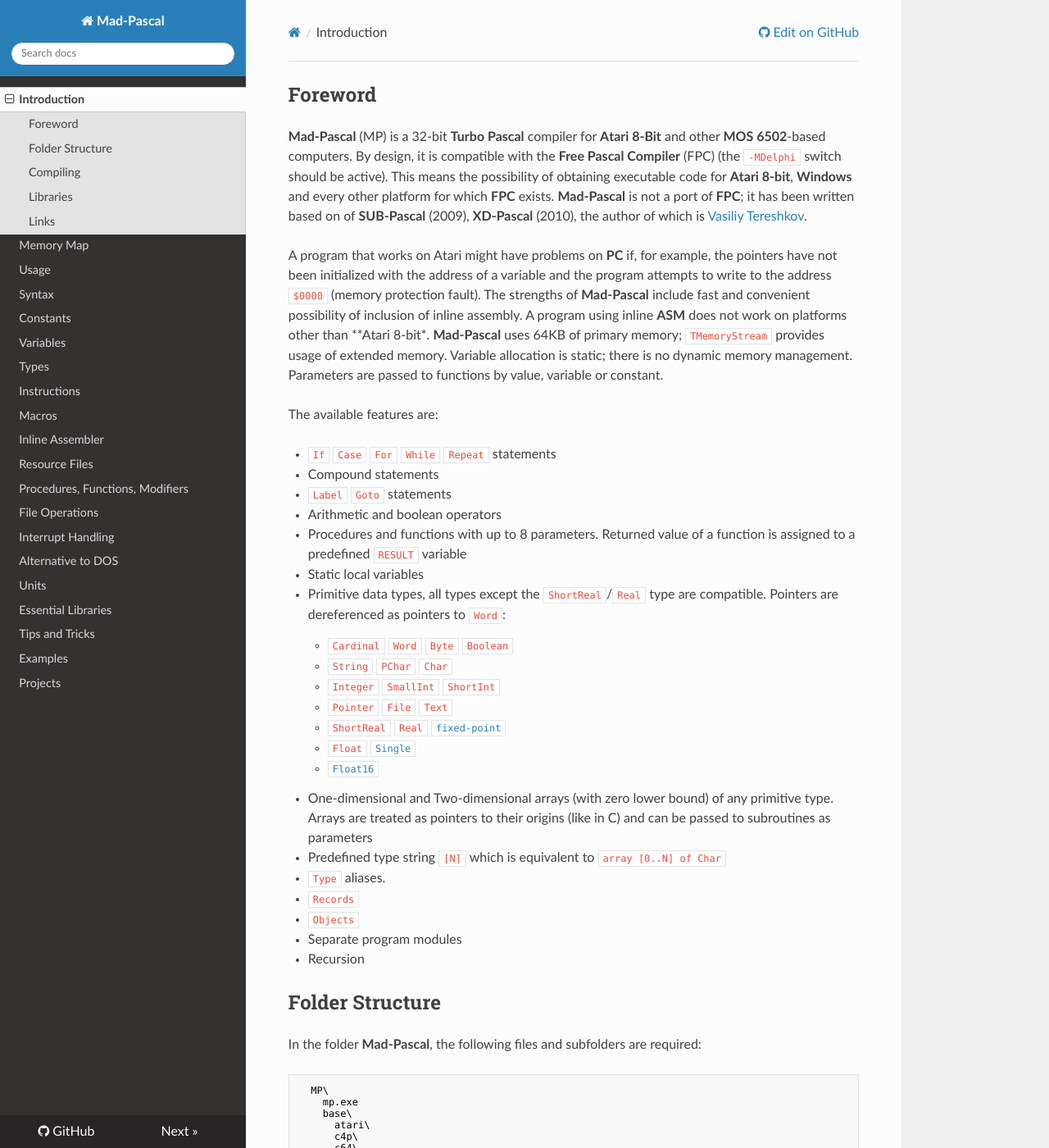
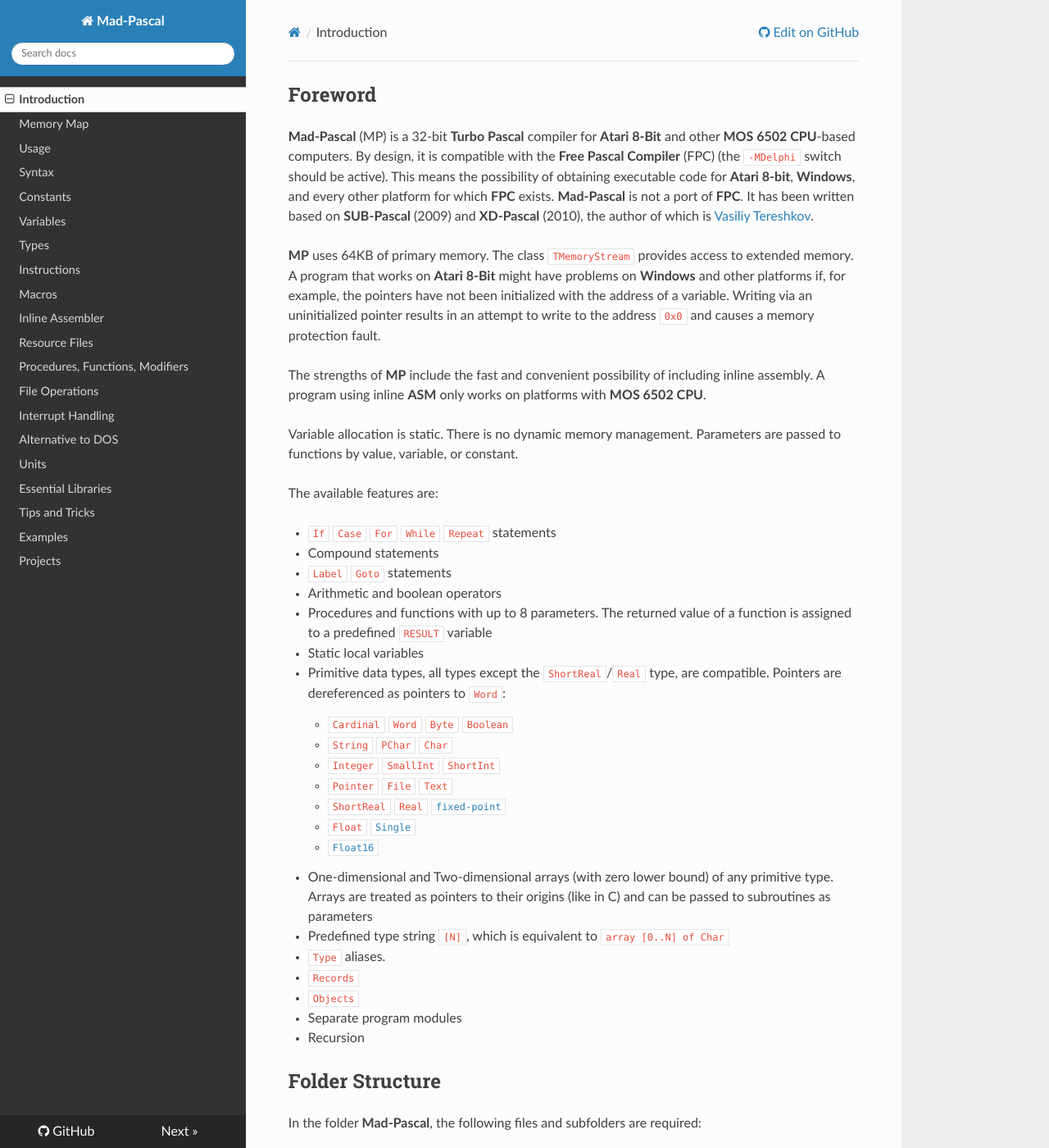
Before and after one commit to tebe6502/mad-pascal-en-mkdocs, an MkDocs documentation site: the page built from docs/introduction.md, in a window 1280 px wide and 1400 px high. Shown: the whole window at 82% size. Built offline with MkDocs 1.6.1, drawn with Linux system fonts in a browser that asks for light colours; nearby versions of some CDN libraries; some of the changed text lies outside the part shown.

Commit message:
Rework common  section for readme/introduction/index. Fix wording.

```diff
--- a/docs/introduction.md
+++ b/docs/introduction.md
@@ -1,11 +1,12 @@
-#
-
 ## Foreword
 
-**Mad-Pascal** (MP) is a 32-bit **Turbo Pascal** compiler for **Atari 8-Bit** and other **MOS 6502**-based computers. By design, it is compatible with the **Free Pascal Compiler** (FPC) (the `-MDelphi` switch should be active). This means the possibility of obtaining executable code for **Atari 8-bit**, **Windows** and every other platform for which **FPC** exists. **Mad-Pascal** is not a port of **FPC**; it has been written based on of **SUB-Pascal** (2009), **XD-Pascal** (2010), the author of which is [Vasiliy Tereshkov](mailto:vtereshkov@mail.ru).
+**Mad-Pascal** (MP) is a 32-bit **Turbo Pascal** compiler for **Atari 8-Bit** and other **MOS 6502 CPU**-based computers. By design, it is compatible with the **Free Pascal Compiler** (FPC) (the `-MDelphi` switch should be active). This means the possibility of obtaining executable code for **Atari 8-bit**, **Windows**, and every other platform for which **FPC** exists. **Mad-Pascal** is not a port of **FPC**. It has been written based on **SUB-Pascal** (2009) and **XD-Pascal** (2010), the author of which is [Vasiliy Tereshkov](mailto:vtereshkov@mail.ru).
 
-A program that works on Atari might have problems on **PC** if, for example, the pointers have not been initialized with the address of a variable and the program attempts to write to the address `$0000` (memory protection fault). The strengths of **Mad-Pascal** include fast and convenient possibility of inclusion of inline assembly. A program using inline **ASM** does not work on platforms other than **Atari 8-bit*. **Mad-Pascal** uses 64KB of primary memory; `TMemoryStream` provides usage of extended memory.
-Variable allocation is static; there is no dynamic memory management. Parameters are passed to functions by value, variable or constant.
+**MP** uses 64KB of primary memory. The class `TMemoryStream` provides access to extended memory. A program that works on **Atari 8-Bit** might have problems on **Windows** and other platforms if, for example, the pointers have not been initialized with the address of a variable. Writing via an uninitialized pointer results in an attempt to write to the address `0x0` and causes a memory protection fault.
+
+The strengths of **MP** include the fast and convenient possibility of including inline assembly. A program using inline **ASM** only works on platforms with **MOS 6502 CPU**.
+
+Variable allocation is static. There is no dynamic memory management. Parameters are passed to functions by value, variable, or constant.
 
 The available features are:
 
@@ -13,9 +14,9 @@
 * Compound statements
 * `Label` `Goto` statements
 * Arithmetic and boolean operators
-* Procedures and functions with up to 8 parameters. Returned value of a function is assigned to a predefined `RESULT` variable
+* Procedures and functions with up to 8 parameters. The returned value of a function is assigned to a predefined `RESULT` variable
 * Static local variables
-* Primitive data types, all types except the `ShortReal`/`Real` type are compatible. Pointers are dereferenced as pointers to `Word`:
+* Primitive data types, all types except the `ShortReal`/`Real` type, are compatible. Pointers are dereferenced as pointers to `Word`:
     * `Cardinal` `Word` `Byte` `Boolean`
     * `String` `PChar` `Char`
     * `Integer` `SmallInt` `ShortInt`
@@ -24,7 +25,7 @@
     * `Float` [`Single`](https://en.wikipedia.org/wiki/Single-precision_floating-point_format)
     * [`Float16`](https://en.wikipedia.org/wiki/Half-precision_floating-point_format)
 * One-dimensional and Two-dimensional arrays (with zero lower bound) of any primitive type. Arrays are treated as pointers to their origins (like in C) and can be passed to subroutines as parameters
-* Predefined type string `[N]` which is equivalent to `array [0..N] of Char`
+* Predefined type string `[N]`, which is equivalent to `array [0..N] of Char`
 * `Type` aliases.
 * `Records`
 * `Objects`
```
Also changed, not shown: other parts of docs/introduction.md (+1 -1 lines), docs/index.md (+1 -1 lines).
